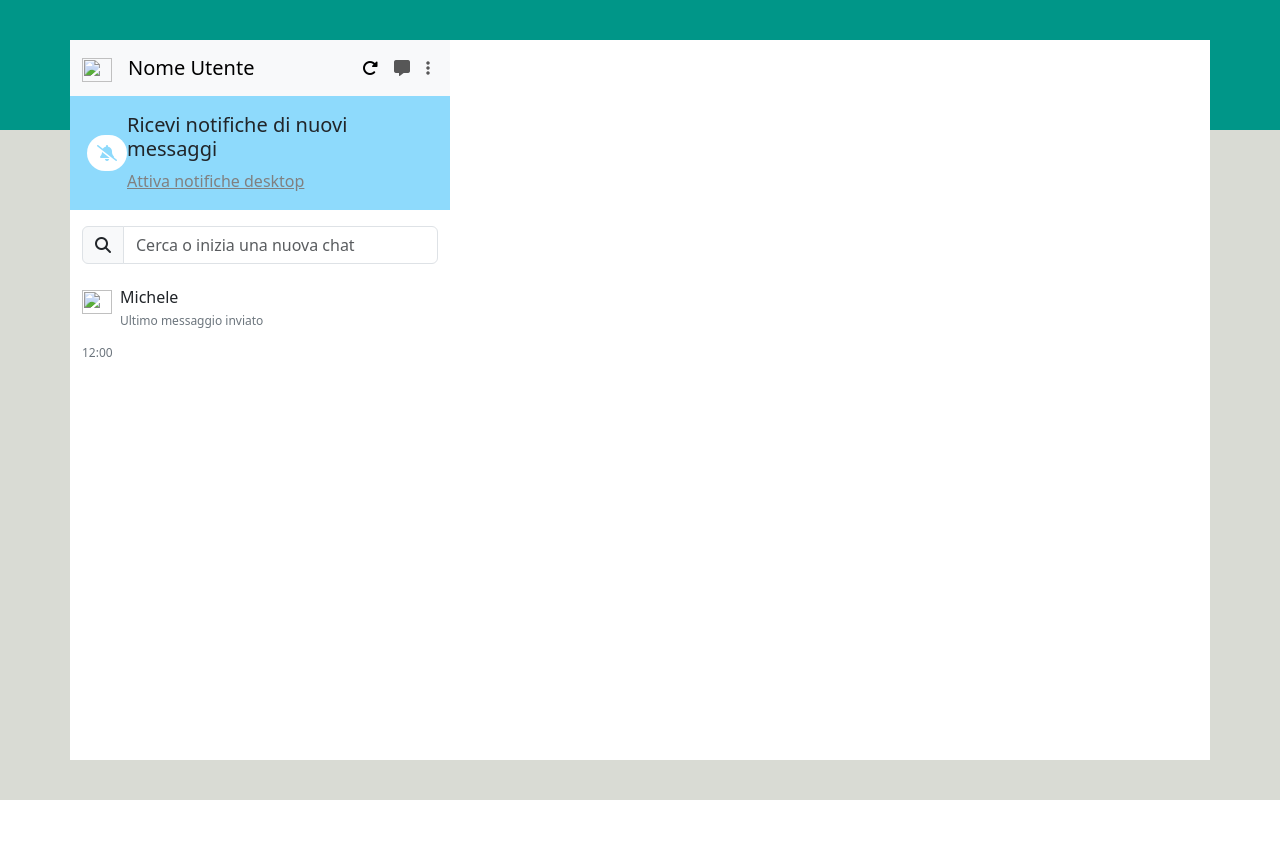
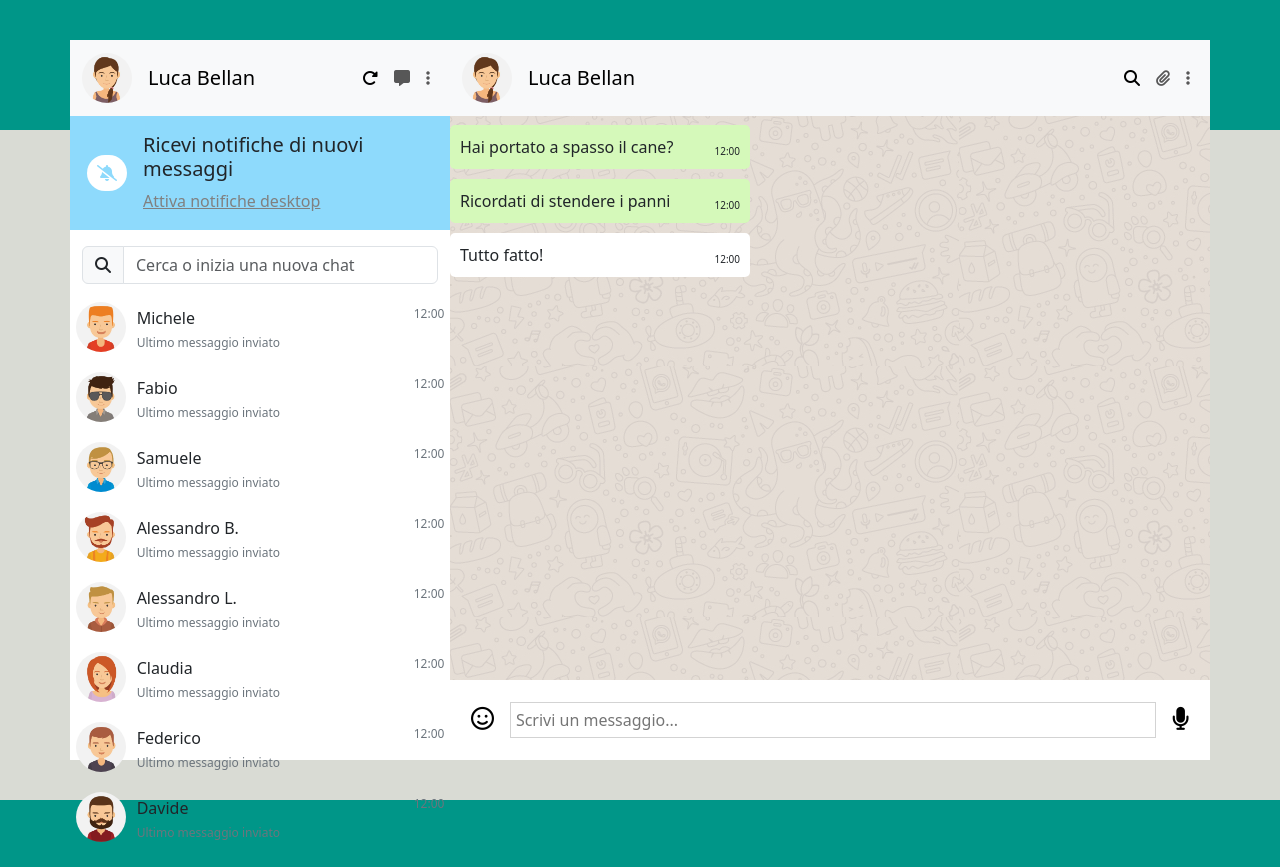
Before and after one commit to LucaB98/vue-boolzapp, a plain HTML site: page index.html in a window 1280 px wide. Before the commit the page ends 800 px from the top, so only its background shows below. Drawn offline with nearby package versions, Linux system fonts and the light colour scheme.

Commit message:
add chat and create message

```diff
--- a/css/style.css
+++ b/css/style.css
@@ -1,6 +1,12 @@
 body{
     height: 100vh;
     background-image: linear-gradient(#009688 130px, #D9DBD4 100px);
+}
+
+img{
+    height: 50px;
+    width: 50px;
+    border-radius: 80px;
 }
 
 .row{
@@ -9,7 +15,6 @@ body{
 
 .col{
     height: 90vh;
-    width: 100wh;
     background-color: white;
     padding: 0;
 
@@ -18,6 +23,21 @@ body{
 #header-contact{
     background-color:   #EAEAEA ;
 
+}
+
+#header-chat{
+    height: 75px;
+}
+
+#main-chat{
+    height: calc(100% - 155px);
+    background-image: url(/img/mine.jpg);
+    overflow-y: scroll;
+
+}
+
+#footer-chat{
+    height: 80px;
 }
 
 .navbar-collapse{
@@ -49,10 +69,21 @@ a .fa-bell-slash{
 
 #main-contact{
     width: 100%;
+    height: 567px;
+    overflow: auto;
+    padding: 0;
+}
+
+.contact{
+    height: 70px;
+}
+
+.contact:hover{
+    background-color: #E9EBEB;
 }
 
 .info{
-    width: 80%;
+    width: 70%;
 }
 
 .info-secondary{
@@ -63,3 +94,48 @@ a .fa-bell-slash{
     align-self: self-start;
     justify-items: end;
 }
+
+.input-chat{
+    width: 85%
+}
+
+.emoticon{
+    font-size: 23px;
+    color: black;
+}
+
+.input-chat{
+    border: 1px solid lightgray;
+    padding: 5px;
+}
+
+.message{
+    max-width: 300px;
+    margin: 10px 0;
+    display: flex;
+
+}
+
+
+.form{
+    width: 100%;
+    display: flex;
+    justify-content: space-between;
+    padding: 10px;
+    border-radius: 5px;
+}
+
+.sent{
+    background-color: #D5F9BA;
+
+}
+
+.received{
+    background-color: white;
+}
+
+.time-message{
+    font-size: 10px;
+    margin-left: 10px;
+    align-self: flex-end;
+}
--- a/index.html
+++ b/index.html
@@ -15,7 +15,8 @@
 
     <!-- css -->
     <link rel="stylesheet" href="css/style.css">
-
+    <!-- data js -->
+    <script src="js/data.js"></script>
     <!-- Vue js -->
     <script src="https://unpkg.com/vue@3/dist/vue.global.js"></script>
     <!-- js -->
@@ -31,9 +32,9 @@
                         <nav class="navbar navbar-expand-lg bg-body-tertiary">
                             <div class="container-fluid d-flex justify-content-between">
                                 <a class="navbar-brand" href="#">
-                                    <img src="/img" alt="" width="30" height="24">
+                                    <img :src="`/img/avatar${user.avatar}.jpg`" :alt="`${user.name}`" width="30" height="24">
                                 </a>
-                                <a class="navbar-brand" href="#">Nome Utente</a>
+                                <a class="navbar-brand" href="#">{{user.name}}</a>
                                 <div class="collapse navbar-collapse d-flex justify-content-end" id="navbarSupportedContent">
                                     <ul class="navbar-nav d-flex ">
                                         <li class="nav-item">
@@ -57,7 +58,7 @@
                             <div class="icon-alert">
                                 <a href="#"><i class="fa-solid fa-bell-slash"></i></a>
                             </div>
-                            <div class="message-alert">
+                            <div class="message-alert ms-3">
                                 <h5>Ricevi notifiche di nuovi messaggi</h5>
                                 <a href="#">Attiva notifiche desktop</a>
                             </div>
@@ -69,12 +70,13 @@
                             <input type="text" class="form-control" placeholder="Cerca o inizia una nuova chat">
                         </div>
                     </div>
-                    <div id="main-contact" class="container d-flex flex-wrap align-items-center">
+                    <div id="main-contact" class="container">
+                        <div v-for="contact in contacts" class="contact d-flex flex-wrap align-items-center justify-content-around ">
                             <figure>
-                            <img src="img/" alt="" width="30" height="24">
+                                <img :src="`/img/avatar${contact.avatar}.jpg`" :alt="contact.name">
                             </figure>
-                        <div class="info m-2">
-                            <h6 class="m-0">Michele</h6>
+                            <div class="info pb-2">
+                                <h6 class="m-0">{{contact.name}}</h6>
                                 <span class="info-secondary text-secondary">Ultimo messaggio inviato</span>
                             </div>
                             <div class="time">
@@ -82,7 +84,52 @@
                             </div>
                         </div>
                     </div>
-                <div class="col col-8"></div>
+                </div>
+                <div class="col col-8">
+                    <header id="header-chat">
+                        <nav class="navbar navbar-expand-lg bg-body-tertiary">
+                            <div class="container-fluid d-flex justify-content-between">
+                                <a class="navbar-brand" href="#">
+                                    <img :src="`/img/avatar${user.avatar}.jpg`" :alt="`${user.name}`" >
+                                </a>
+                                <a class="navbar-brand" href="#">{{user.name}}</a>
+                                <div class="collapse navbar-collapse d-flex justify-content-end" id="navbarSupportedContent">
+                                    <ul class="navbar-nav d-flex ">
+                                        <li class="nav-item">
+                                            <a class="nav-link active" aria-current="page" href="#"><i class="fa-solid fa-magnifying-glass"></i></a>
+                                        </li>
+                                        <li class="nav-item">
+                                            <a class="nav-link" href="#"><i class="fa-solid fa-paperclip"></i></a>
+                                        </li>
+                                        <li class="nav-item dropdown">
+                                            <a class="nav-link" href="#" role="button" data-bs-toggle="dropdown" aria-expanded="false">
+                                                <i class="fa-solid fa-ellipsis-vertical"></i>
+                                            </a>
+                                        </li>
+                                    </ul>
+                                </div>
+                            </div>
+                        </nav>
+                    </header>
+                    <main id="main-chat">
+                        <div class="message">
+                            <span class="form sent">Hai portato a spasso il cane?<span class="time-message">12:00</span></span>
+                        </div>
+                        <div class="message">
+                            <span class="form sent">Ricordati di stendere i panni<span class="time-message">12:00</span></span>
+                        </div>
+                        <div class="message">
+                            <span class="form received">Tutto fatto!<span class="time-message">12:00</span></span>
+                        </div>
+                    </main>
+                    <footer id="footer-chat">
+                        <div class="chat  d-flex justify-content-center align-items-center h-100 ">
+                            <a href="#"><i class="fa-regular fa-face-smile emoticon"></i></a>
+                            <input type="text"  placeholder="Scrivi un messaggio..." class="m-3 input-chat">
+                            <a href="#"><i class="fa-solid fa-microphone emoticon"></i></a>
+                        </div>
+                    </footer>
+                </div>
             </div>
         </div>
     </div>
--- /dev/null
+++ b/js/data.js
@@ -0,0 +1,189 @@
+
+ const user = {
+    name: 'Luca Bellan',
+    avatar: '_io'
+  }
+ const contacts = [
+    {
+      id: 1,
+      name: 'Michele',
+      avatar: '_1',
+      messages: [
+        {
+          id: 1,
+          date: '10/01/2020 15:30:55',
+          text: 'Hai portato a spasso il cane?',
+          status: 'sent'
+        },
+        {
+          id: 2,
+          date: '10/01/2020 15:50:00',
+          text: 'Ricordati di stendere i panni',
+          status: 'sent'
+        },
+        {
+          id: 3,
+          date: '10/01/2020 16:15:22',
+          text: 'Tutto fatto!',
+          status: 'received'
+        }
+      ],
+    },
+    {
+      id: 2,
+      name: 'Fabio',
+      avatar: '_2',
+      messages: [
+        {
+          id: 1,
+          date: '20/03/2020 16:30:00',
+          text: 'Ciao come stai?',
+          status: 'sent'
+        },
+        {
+          id: 2,
+          date: '20/03/2020 16:30:55',
+          text: 'Bene grazie! Stasera ci vediamo?',
+          status: 'received'
+        },
+        {
+          id: 3,
+          date: '20/03/2020 16:35:00',
+          text: 'Mi piacerebbe ma devo andare a fare la spesa.',
+          status: 'sent'
+        }
+      ],
+    },
+    {
+      id: 3,
+      name: 'Samuele',
+      avatar: '_3',
+      messages: [
+        {
+          id: 1,
+          date: '28/03/2020 10:10:40',
+          text: 'La Marianna va in campagna',
+          status: 'received'
+        },
+        {
+          id: 2,
+          date: '28/03/2020 10:20:10',
+          text: 'Sicuro di non aver sbagliato chat?',
+          status: 'sent'
+        },
+        {
+          id: 3,
+          date: '28/03/2020 16:15:22',
+          text: 'Ah scusa!',
+          status: 'received'
+        }
+      ],
+    },
+    {
+      id: 4,
+      name: 'Alessandro B.',
+      avatar: '_4',
+      messages: [
+        {
+          id: 1,
+          date: '10/01/2020 15:30:55',
+          text: 'Lo sai che ha aperto una nuova pizzeria?',
+          status: 'sent'
+        },
+        {
+          id: 2,
+          date: '10/01/2020 15:50:00',
+          text: 'Si, ma preferirei andare al cinema',
+          status: 'received'
+        }
+      ],
+    },
+    {
+      id: 5,
+      name: 'Alessandro L.',
+      avatar: '_5',
+      messages: [
+        {
+          id: 1,
+          date: '10/01/2020 15:30:55',
+          text: 'Ricordati di chiamare la nonna',
+          status: 'sent'
+        },
+        {
+          id: 2,
+          date: '10/01/2020 15:50:00',
+          text: 'Va bene, stasera la sento',
+          status: 'received'
+        }
+      ],
+    },
+    {
+      id: 6,
+      name: 'Claudia',
+      avatar: '_6',
+      messages: [
+        {
+          id: 1,
+          date: '10/01/2020 15:30:55',
+          text: 'Ciao Claudia, hai novità?',
+          status: 'sent'
+        },
+        {
+          id: 2,
+          date: '10/01/2020 15:50:00',
+          text: 'Non ancora',
+          status: 'received'
+        },
+        {
+          id: 3,
+          date: '10/01/2020 15:51:00',
+          text: 'Nessuna nuova, buona nuova',
+          status: 'sent'
+        }
+      ],
+    },
+    {
+      id: 7,
+      name: 'Federico',
+      avatar: '_7',
+      messages: [
+        {
+          id: 1,
+          date: '10/01/2020 15:30:55',
+          text: 'Fai gli auguri a Martina che è il suo compleanno!',
+          status: 'sent'
+        },
+        {
+          id: 2,
+          date: '10/01/2020 15:50:00',
+          text: 'Grazie per avermelo ricordato, le scrivo subito!',
+          status: 'received'
+        }
+      ],
+    },
+    {
+      id: 8,
+      name: 'Davide',
+      avatar: '_8',
+      messages: [
+        {
+          id: 1,
+          date: '10/01/2020 15:30:55',
+          text: 'Ciao, andiamo a mangiare la pizza stasera?',
+          status: 'received'
+        },
+        {
+          id: 2,
+          date: '10/01/2020 15:50:00',
+          text: 'No, l\'ho già mangiata ieri, ordiniamo sushi!',
+          status: 'sent'
+        },
+        {
+          id: 3,
+          date: '10/01/2020 15:51:00',
+          text: 'OK!!',
+          status: 'received'
+        }
+      ],
+    }
+  ]
--- a/js/script.js
+++ b/js/script.js
@@ -1,8 +1,11 @@
+console.log('vue ok', Vue)
+
 const {createApp} = Vue;
 const app = createApp({
     data(){
         return{
-
+            user,
+            contacts,
         }
     }
 })
```
Also changed, not shown: img/avatar_1.jpg (added), img/avatar_2.jpg (added), img/avatar_3.jpg (added), img/avatar_4.jpg (added), img/avatar_5.jpg (added), img/avatar_6.jpg (added), img/avatar_7.jpg (added), img/avatar_8.jpg (added), img/avatar_io.jpg (added), img/mine.jpg (added). Lines whose indentation alone changed are shown as unchanged.
